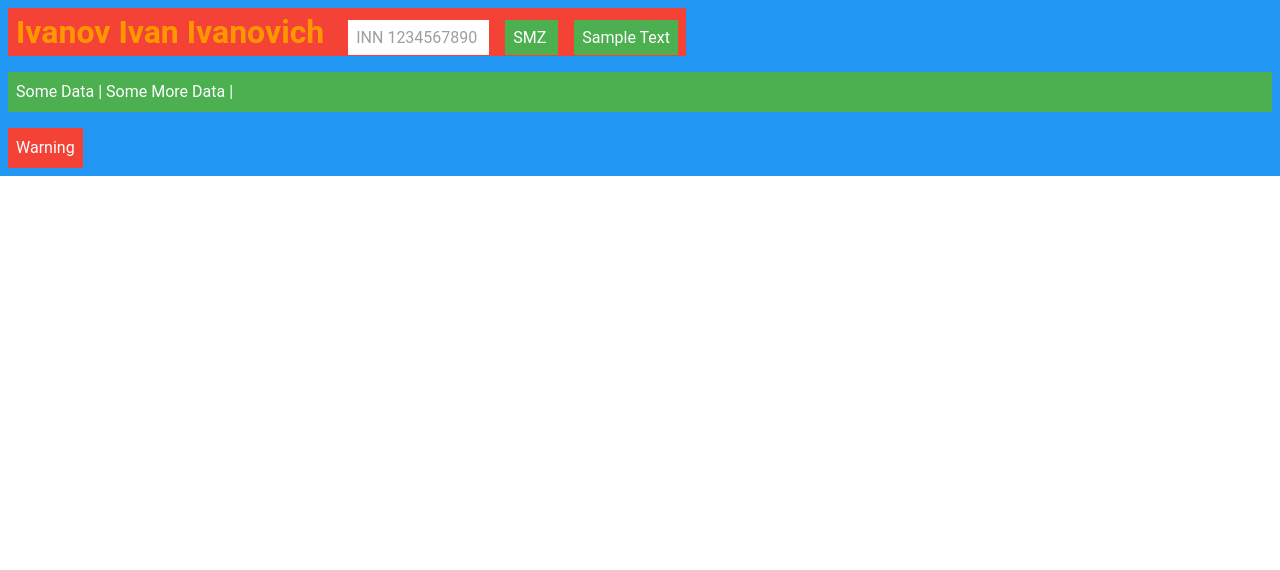
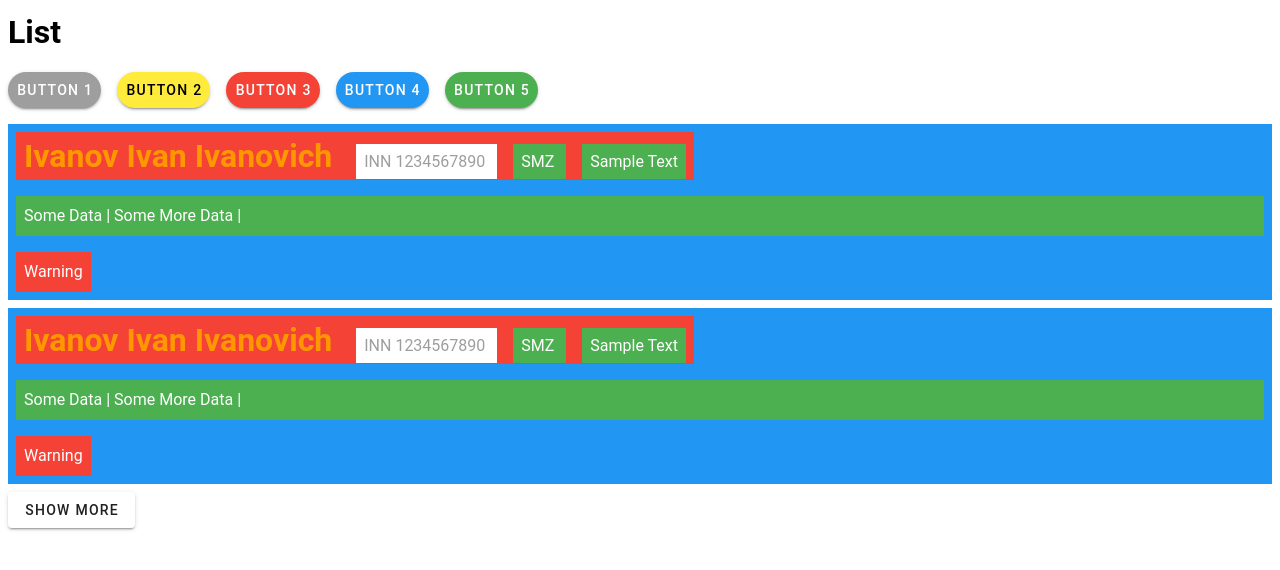
Before and after one commit to chnmk/vuetify-staff-list, a Vue app: page / in a window 1280 px wide. Shown: the top 570 px of the page. Built offline with nearby package versions, Linux system fonts and the light colour scheme.

Commit message:
feat: add staff list component

```diff
--- a/src/components/StaffPage.vue
+++ b/src/components/StaffPage.vue
@@ -1,3 +1,31 @@
 <template>
-  <StaffTag />
+  <div class="bg-white">
+    <h1 class="ma-2">
+      List
+    </h1>
+    <div class="d-inline-block">
+      <v-btn class="d-inline-block bg-grey rounded-xl pa-2 ma-2">
+        Button 1
+      </v-btn>
+      <v-btn class="d-inline-block bg-yellow rounded-xl pa-2 ma-2">
+        Button 2
+      </v-btn >
+      <v-btn class="d-inline-block bg-red rounded-xl pa-2 ma-2">
+        Button 3
+      </v-btn >
+      <v-btn class="d-inline-block bg-blue rounded-xl pa-2 ma-2">
+        Button 4
+      </v-btn >
+      <v-btn class="d-inline-block bg-green rounded-xl pa-2 ma-2">
+        Button 5
+      </v-btn >
+    </div>
+    <StaffList class="ma-2" />
+    <StaffList class="ma-2" />
+    <div class="ma-2">
+      <v-btn>
+        Show More
+      </v-btn>
+    </div>
+  </div>
 </template>
--- /dev/null
+++ b/src/components/main/StaffList.vue
@@ -0,0 +1,3 @@
+<template>
+  <StaffTag />
+</template>
```
